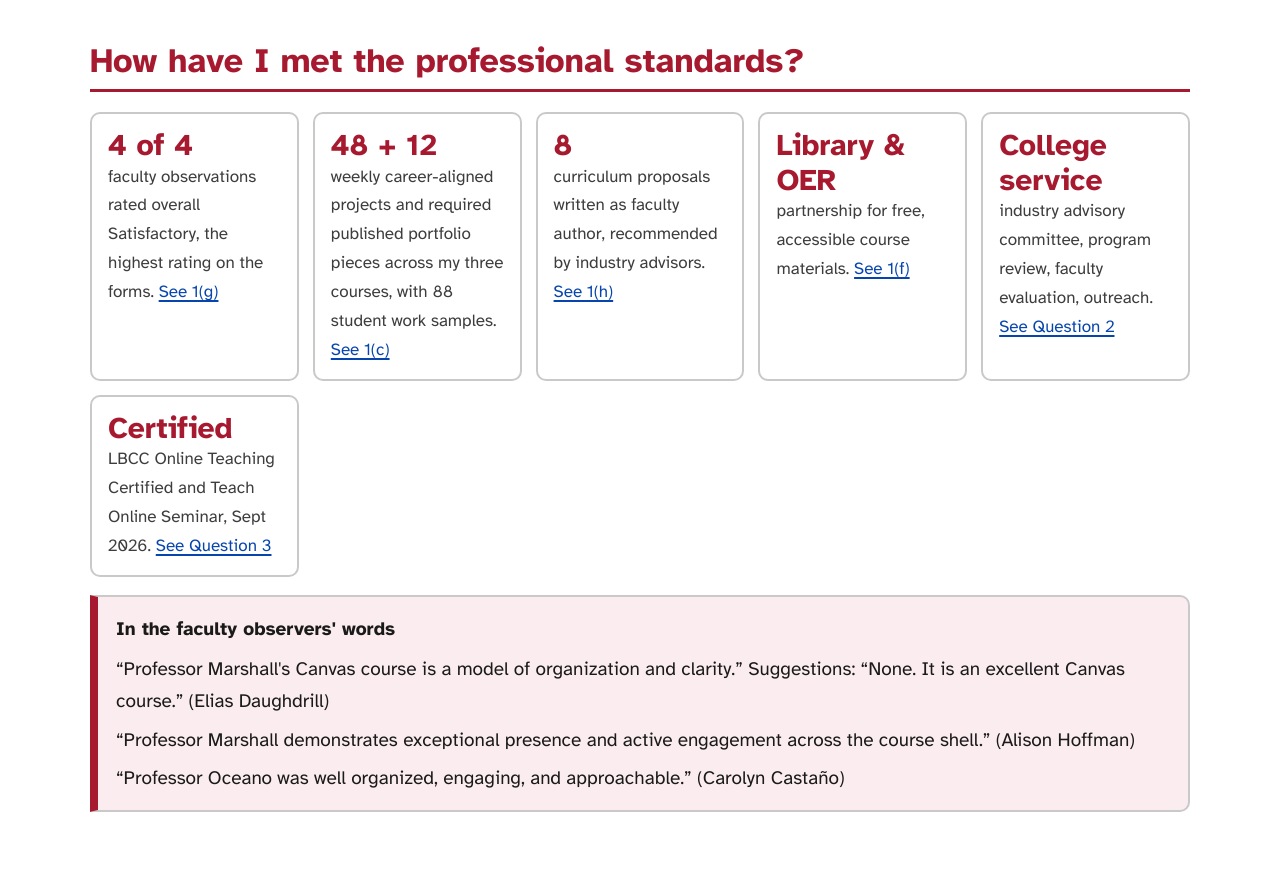
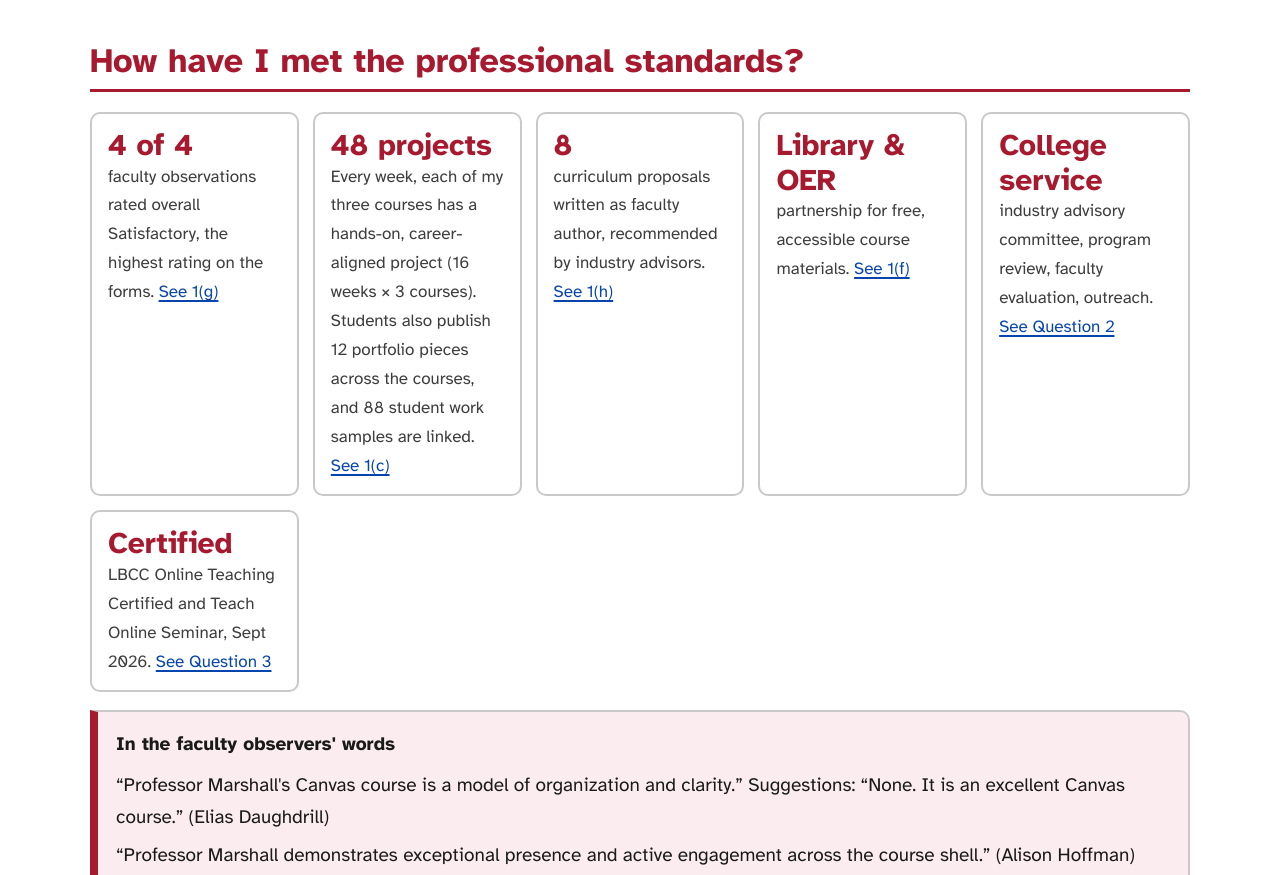
Before and after one commit to Ethernet-Ocean/tenure-tracker, a plain HTML site: page index.html in a window 1280 px wide. Shown: the part 1180-2055 px from the top of the page. Drawn offline with Linux system fonts and the light colour scheme.

Commit message:
Home: clearer projects card
Co-Authored-By: Claude Opus 5.5 <noreply@anthropic.com>

```diff
--- a/index.html
+++ b/index.html
@@ -45,7 +45,7 @@
       <h2>How have I met the professional standards?</h2>
       <div class="statgrid">
         <div><b>4 of 4</b><span>faculty observations rated overall Satisfactory, the highest rating on the forms. <a href="e4.html#q1g">See 1(g)</a></span></div>
-        <div><b>48 + 12</b><span>weekly career-aligned projects and required published portfolio pieces across my three courses, with 88 student work samples. <a href="e4.html#portfolios">See 1(c)</a></span></div>
+        <div><b>48 projects</b><span>Every week, each of my three courses has a hands-on, career-aligned project (16 weeks × 3 courses). Students also publish 12 portfolio pieces across the courses, and 88 student work samples are linked. <a href="e4.html#portfolios">See 1(c)</a></span></div>
         <div><b>8</b><span>curriculum proposals written as faculty author, recommended by industry advisors. <a href="e4.html#q1h">See 1(h)</a></span></div>
         <div><b>Library &amp; OER</b><span>partnership for free, accessible course materials. <a href="e4.html#q1f">See 1(f)</a></span></div>
         <div><b>College service</b><span>industry advisory committee, program review, faculty evaluation, outreach. <a href="e4.html#q2">See Question 2</a></span></div>
```
